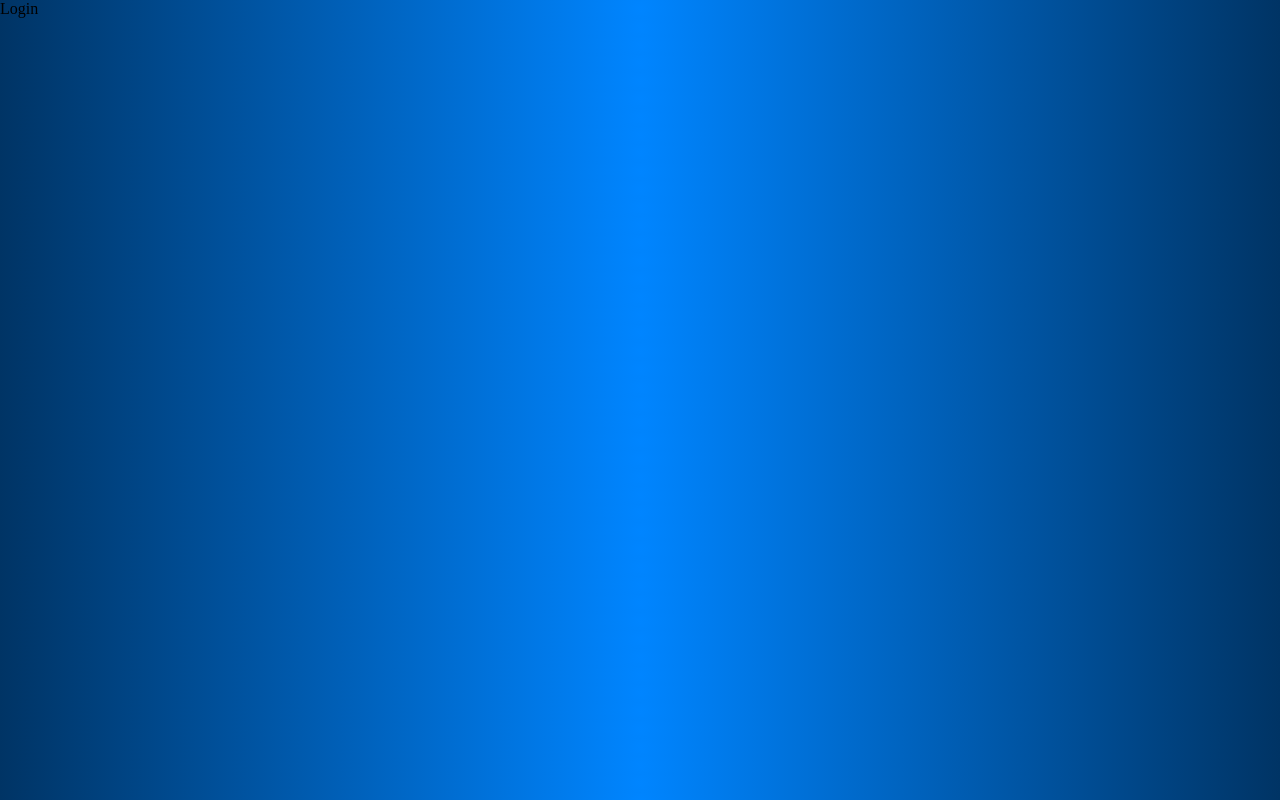
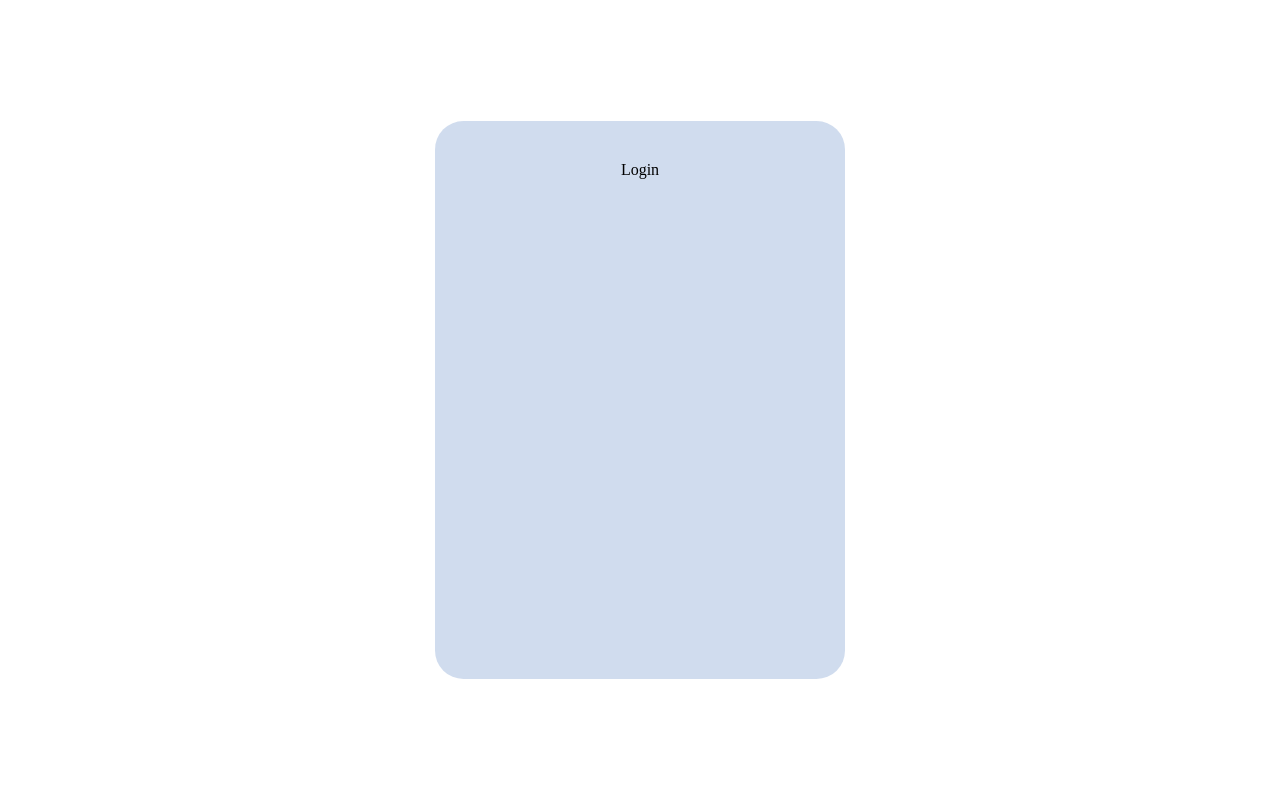
Before and after one commit to kuljok/react-redux-employee-poll-project, a React (Create React App) app in the folder empoll/: page / in a window 1280 px wide. Built offline with nearby package versions, Linux system fonts and the light colour scheme.

Commit message:
add Login.css with some initial styles for the component

```diff
--- /dev/null
+++ b/empoll/src/components/Login.css
@@ -0,0 +1,17 @@
+.Login {
+  display: flex;
+  flex-direction: column;
+  align-items: center;
+  padding: 40px 80px;
+  gap: 40px;
+
+  position: absolute;
+  width: 410px;
+  height: 557.66px;
+  left: calc(50% - 410px / 2);
+  top: calc(50% - 557.66px / 2);
+
+  background: rgba(88, 130, 193, 0.28);
+  backdrop-filter: blur(8.89323px);
+  border-radius: 28.4583px;
+}
--- a/empoll/src/components/Login.js
+++ b/empoll/src/components/Login.js
@@ -1,5 +1,7 @@
+import "./Login.css";
+
 const Login = (props) => {
-  return <div>Login</div>;
+  return <div className="Login">Login</div>;
 };
 
 export default Login;
```
